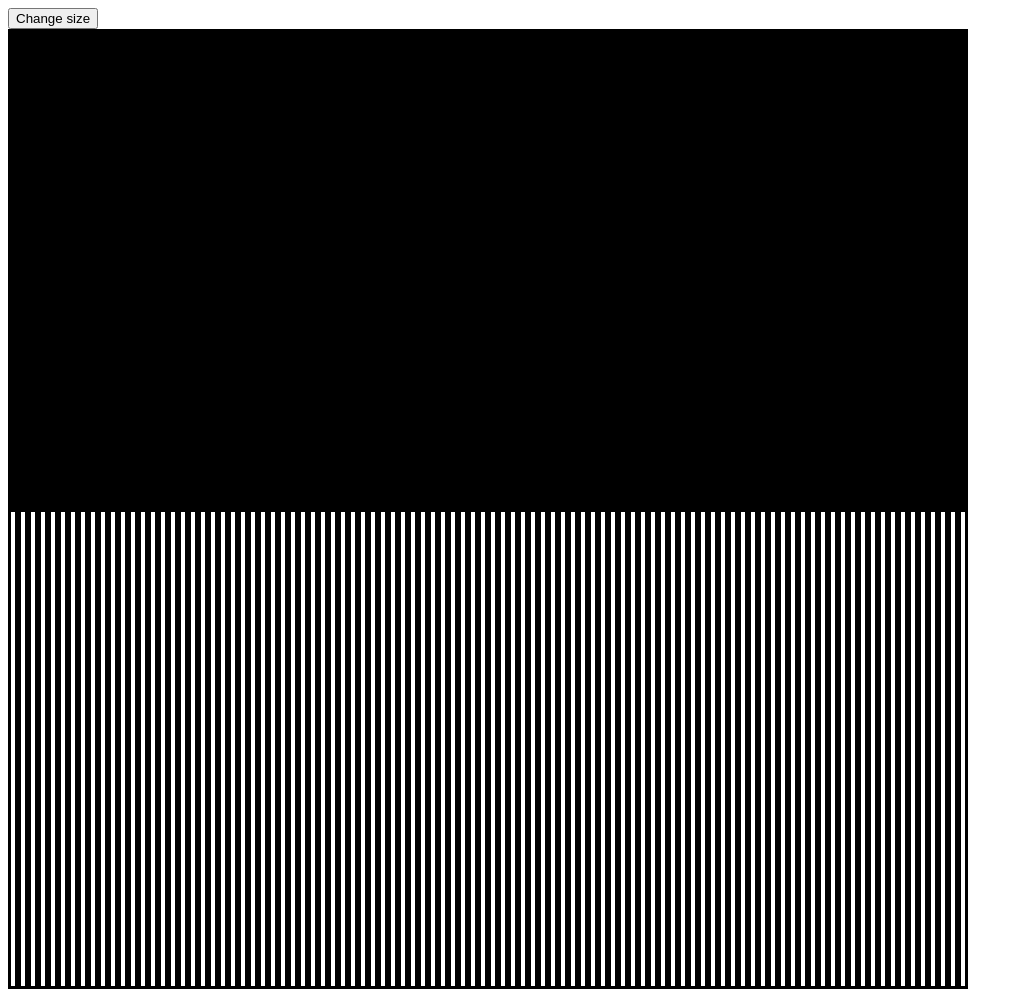
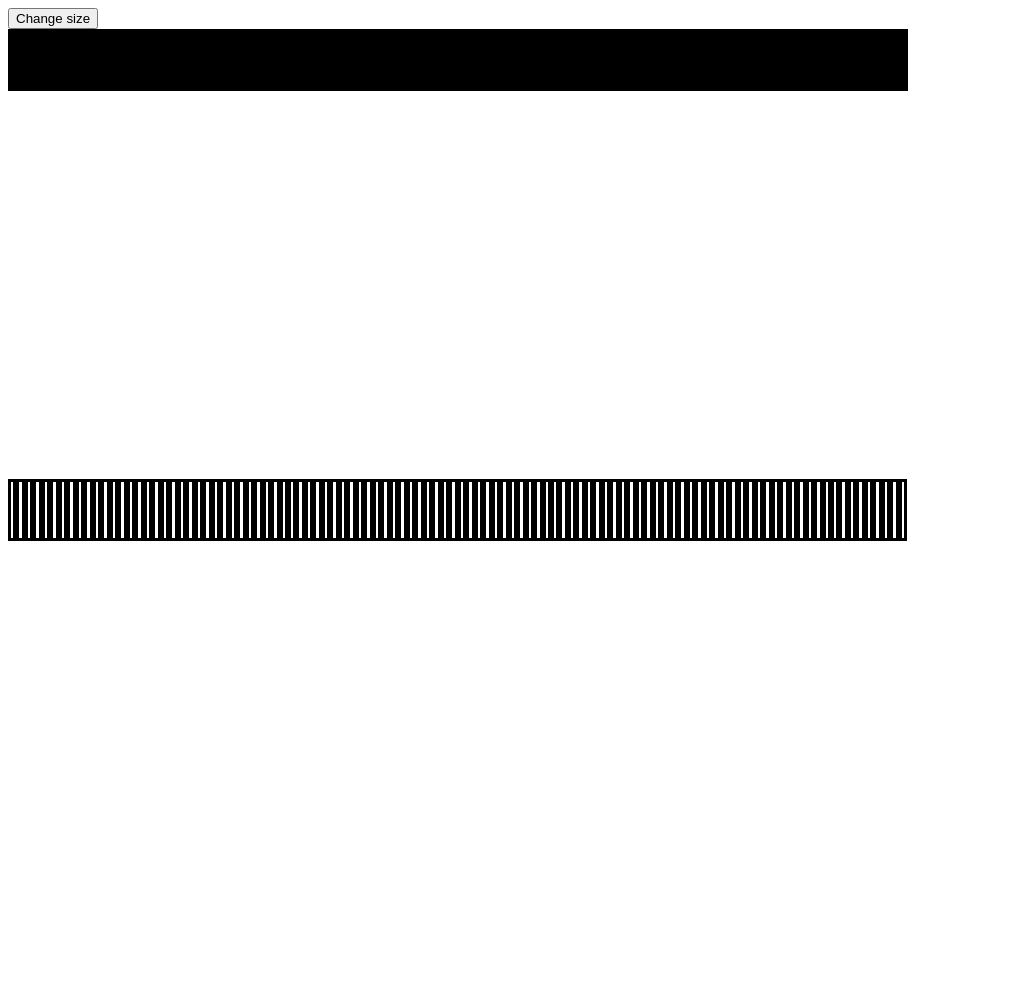
Before and after one commit to if-phillip-break/odin-sketch, a plain HTML site: page index.html in a window 1280 px wide. Shown: the whole page, without its empty margins (0-1023 px from the left). After the commit the page ends 937 px from the top, so only its background shows below. Drawn offline with Linux system fonts and the light colour scheme.

Commit message:
GRid row issue

```diff
--- a/javascript.js
+++ b/javascript.js
@@ -11,13 +11,12 @@ button.addEventListener("click", () => {
 function changeSize(size){
     clearGrid();
 
-    let width = 960 / size;
-
     for (let i = 0; i < size; i++){
         for (let j = 0; j < size; j++){
             const square = document.createElement("div");
             square.classList.add("square");
-            square.style.width = width;
+            square.style.height = `${900 / size}px`
+            square.style.width = `${900 / size}px`
             container.appendChild(square);
         }
     }
--- a/stylesheet.css
+++ b/stylesheet.css
@@ -1,14 +1,14 @@
 #container {
     display: flex;
     flex-wrap: wrap;
-    height: 960px;
-    width: 960px;
+    height: 900px;
+    width: 900px;
     row-gap: 0px;
     column-gap: 0px;
 }
 
 .square {
-    flex: 1;
     border-color: black;
     border-style: solid;
+    flex: 1;
 }
```
